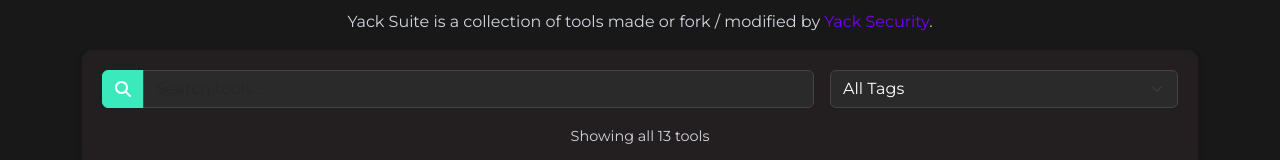
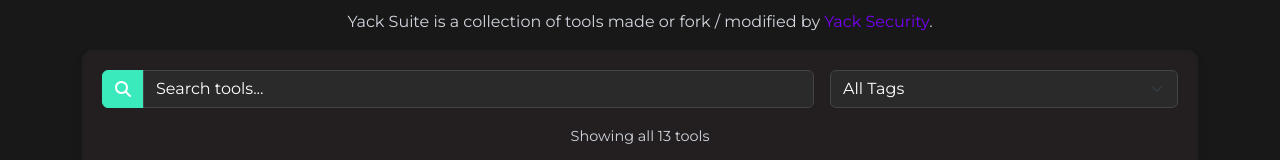
Before and after one commit to yack-security/yack-suite, a plain HTML site: page src/index.html in a window 1280 px wide. Shown: the part 147-307 px from the top of the page. Drawn offline with nearby package versions, Linux system fonts and the light colour scheme; a web font is replaced by a local one.

Commit message:
update search input

```diff
--- a/src/index.css
+++ b/src/index.css
@@ -36,6 +36,10 @@
 
 .gray-dark-color {
   color: #444;
+}
+
+.search-input::placeholder {
+  color: #fff;
 }
 
 html, body {
--- a/src/index.html
+++ b/src/index.html
@@ -44,7 +44,7 @@
         <div class="col-12 col-md-8">
           <div class="input-group">
             <span class="input-group-text"><i class="fa-solid fa-search"></i></span>
-            <input type="text" id="search-input" class="form-control" placeholder="Search tools...">
+            <input type="text" id="search-input" class="form-control search-input" placeholder="Search tools...">
           </div>
         </div>
 
```
